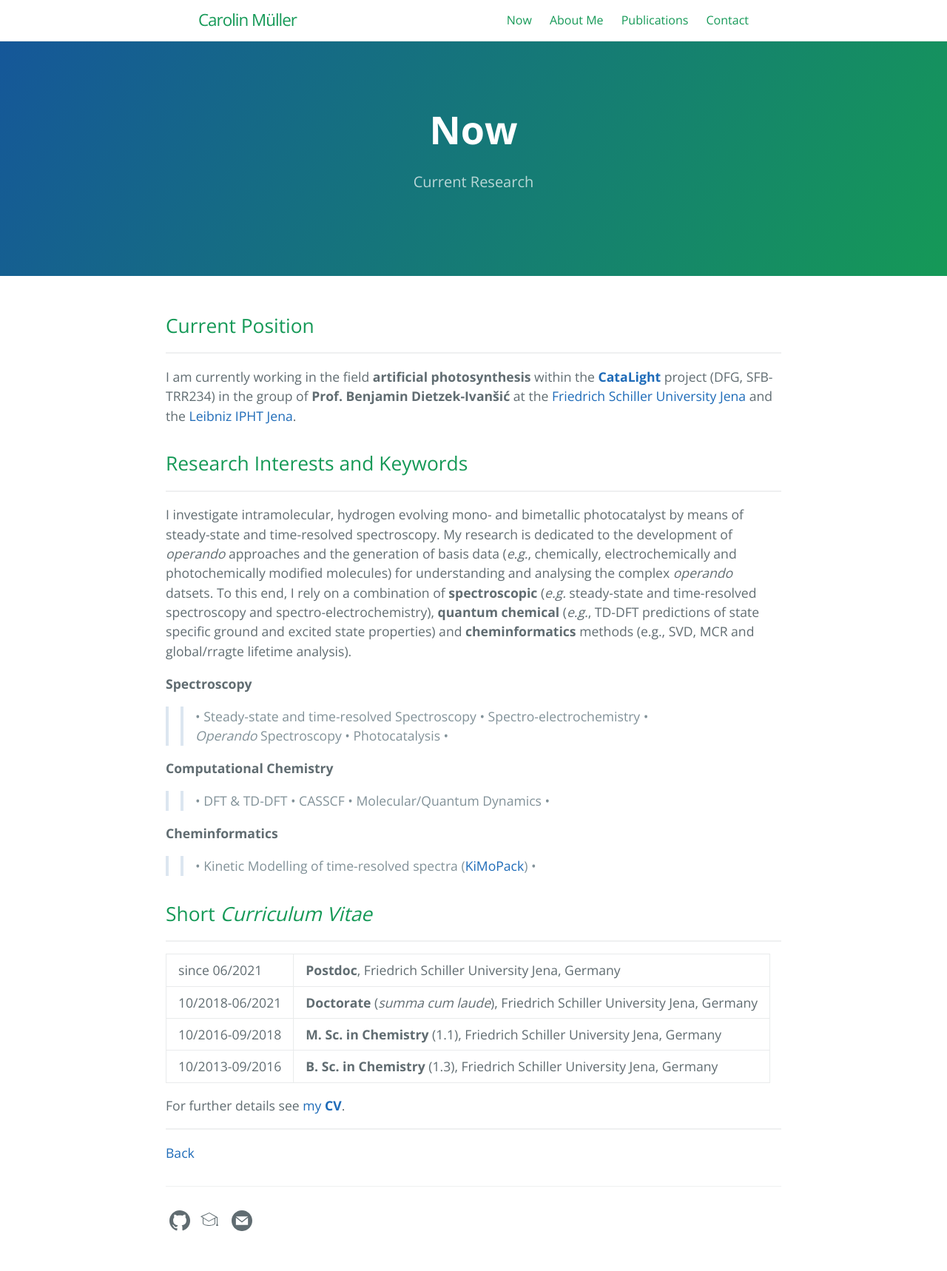
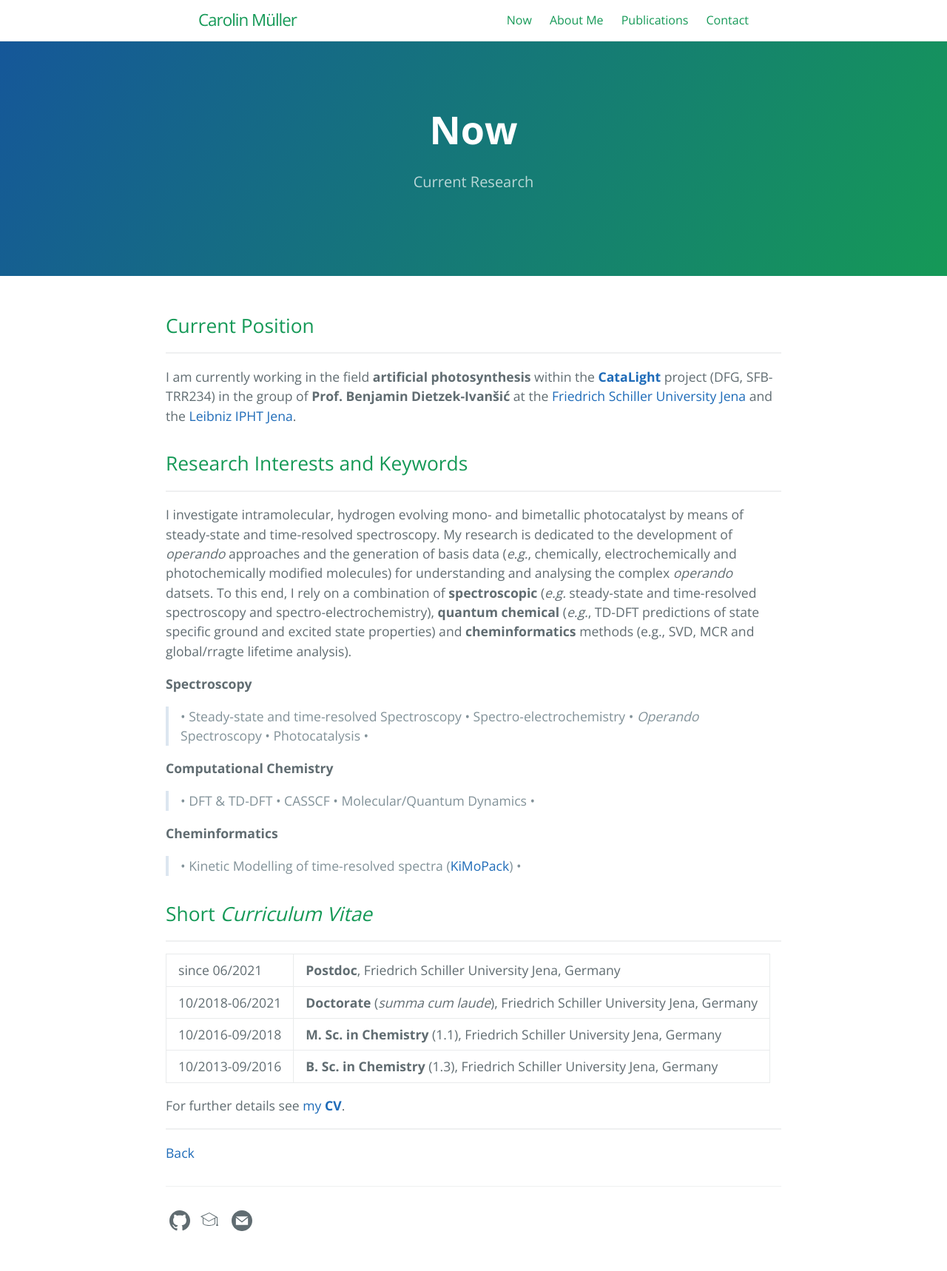
Before and after one commit to carolin-m/carolin-m.github.io, a Jekyll site: the page built from now.md, in a window 1280 px wide. Shown: the whole page at 74% size. Built offline with Jekyll 4.4.1, drawn with Linux system fonts in a browser that asks for light colours.

Commit message:
Update now.md

```diff
--- a/now.md
+++ b/now.md
@@ -21,14 +21,13 @@
 
 
 **Spectroscopy** <br />
->> • Steady-state and time-resolved Spectroscopy • Spectro-electrochemistry • <br />
->> *Operando* Spectroscopy • Photocatalysis • <br />
+> • Steady-state and time-resolved Spectroscopy • Spectro-electrochemistry • *Operando* Spectroscopy • Photocatalysis • <br />
 
 **Computational Chemistry**  <br />
->> • DFT & TD-DFT • CASSCF • Molecular/Quantum Dynamics • <br />
+> • DFT & TD-DFT • CASSCF • Molecular/Quantum Dynamics • <br />
 
 **Cheminformatics** <br />
->> • Kinetic Modelling of time-resolved spectra ([KiMoPack](https://github.com/erdzeichen/KiMoPack)) • <br >
+> • Kinetic Modelling of time-resolved spectra ([KiMoPack](https://github.com/erdzeichen/KiMoPack)) • <br >
 
 
 ## Short *Curriculum Vitae* <br>
```
